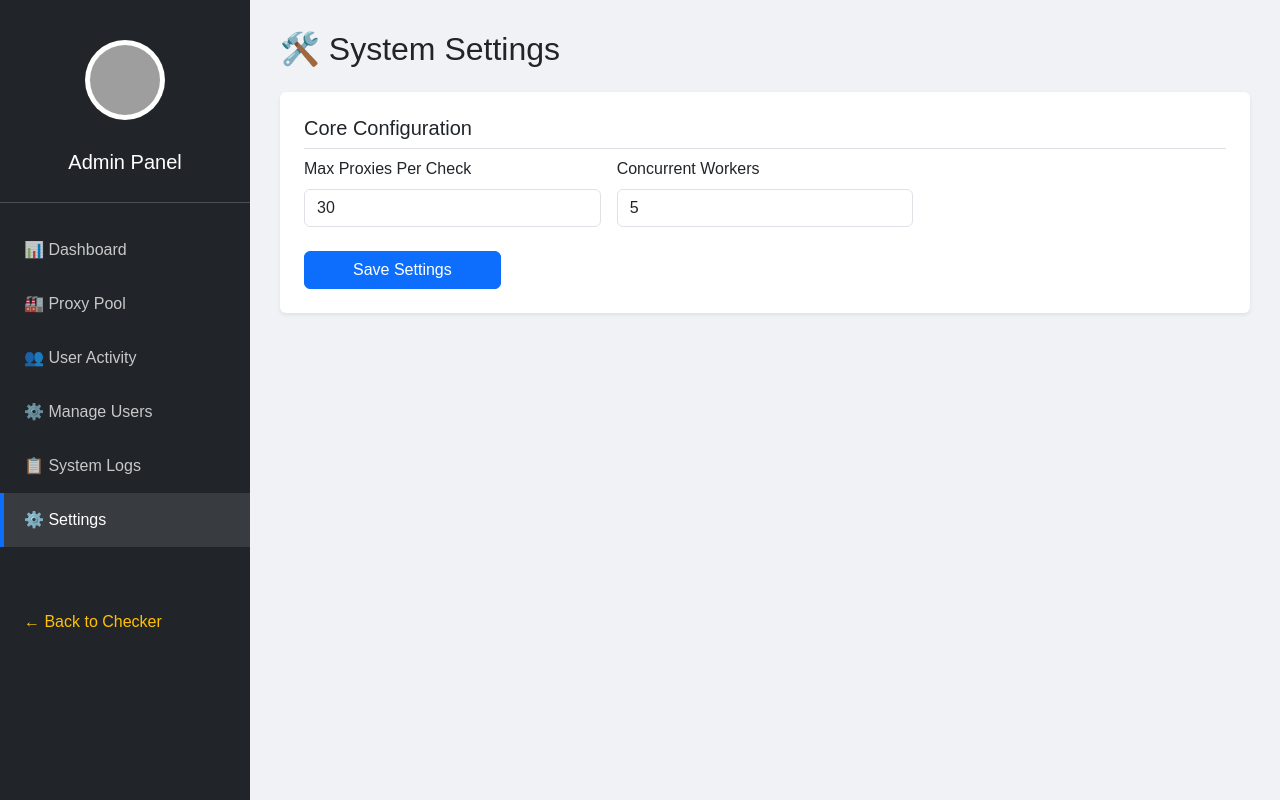
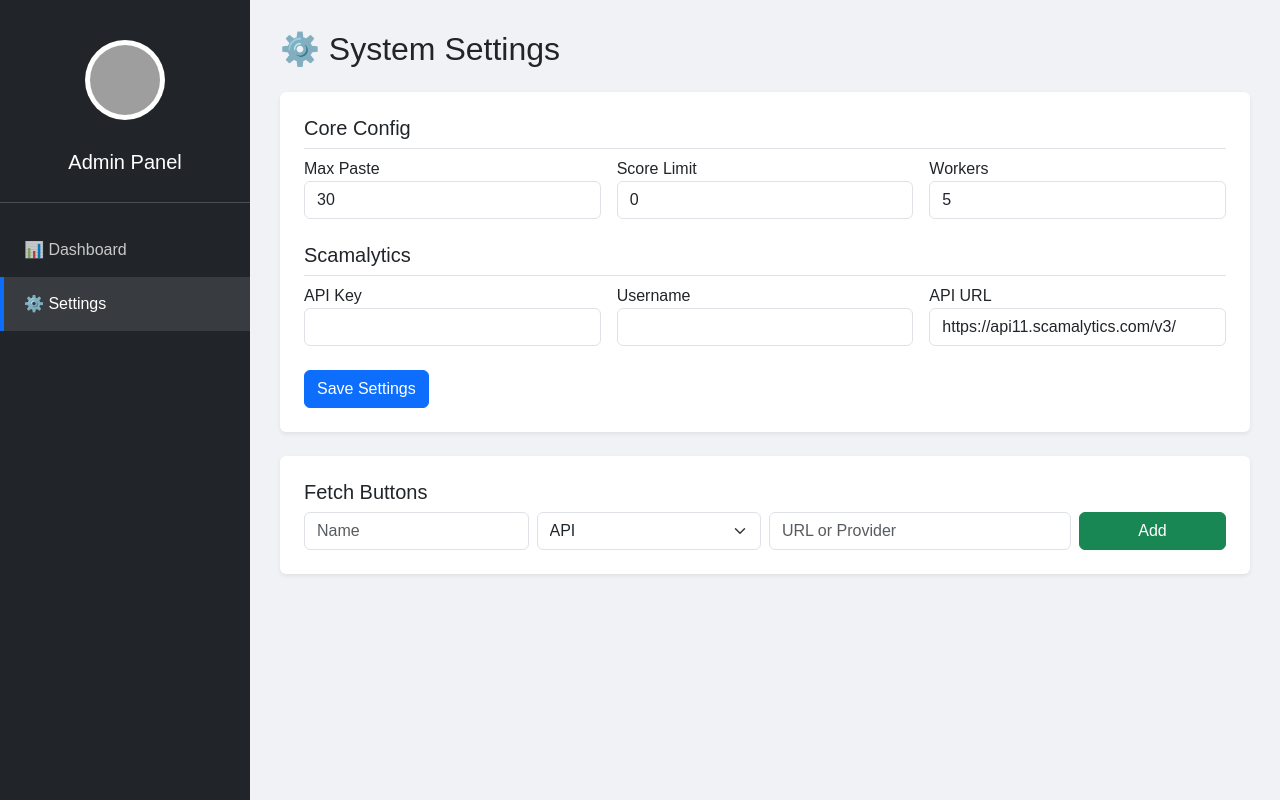
Before and after one commit to elishakip1/Vproxy-console, a Flask app: page /admin/settings in a window 1280 px wide. Run offline with Flask 3, Linux system fonts and the light colour scheme; the visitor is signed in with stand-in values (Sample User, id 1); grey boxes are pictures that could not be loaded.

Commit message:
Update admin_settings.html

```diff
--- a/templates/admin_settings.html
+++ b/templates/admin_settings.html
@@ -12,7 +12,7 @@
         .logo-link img { height: 70px; width: 70px; border-radius: 50%; object-fit: cover; display: block; }
         .sidebar-nav { list-style: none; padding: 0; margin-top: 20px; }
         .nav-link { display: block; padding: 15px 20px; color: rgba(255,255,255,.75); text-decoration: none; border-left: 4px solid transparent; }
-        .nav-link:hover, .nav-link.active { color: #fff; background: rgba(255,255,255,.1); border-left-color: #0d6efd; }
+        .nav-link.active { color: #fff; background: rgba(255,255,255,.1); border-left-color: #0d6efd; }
         .content-wrapper { margin-left: 250px; padding: 30px; }
     </style>
 </head>
@@ -24,24 +24,35 @@
     </div>
     <ul class="sidebar-nav">
         <li><a href="{{ url_for('admin') }}" class="nav-link">📊 Dashboard</a></li>
-        <li><a href="{{ url_for('admin_pool') }}" class="nav-link">🏭 Proxy Pool</a></li>
-        <li><a href="{{ url_for('admin_users') }}" class="nav-link">👥 User Activity</a></li>
-        <li><a href="{{ url_for('admin_users_manage') }}" class="nav-link">⚙️ Manage Users</a></li>
-        <li><a href="{{ url_for('admin_logs') }}" class="nav-link">📋 System Logs</a></li>
         <li><a href="{{ url_for('admin_settings') }}" class="nav-link active">⚙️ Settings</a></li>
-        <li class="mt-5"><a href="/" class="nav-link text-warning">← Back to Checker</a></li>
     </ul>
 </nav>
 <div class="content-wrapper">
-    <h2>🛠️ System Settings</h2>
+    <h2>⚙️ System Settings</h2>
     <div class="card p-4 shadow-sm border-0 mt-4">
         <form method="POST">
-            <h5 class="border-bottom pb-2">Core Configuration</h5>
+            <h5 class="border-bottom pb-2">Core Config</h5>
             <div class="row g-3 mb-4">
-                <div class="col-md-4"><label class="form-label">Max Proxies Per Check</label><input type="number" name="max_paste" class="form-control" value="{{ settings.MAX_PASTE }}"></div>
-                <div class="col-md-4"><label class="form-label">Concurrent Workers</label><input type="number" name="max_workers" class="form-control" value="{{ settings.MAX_WORKERS }}"></div>
+                <div class="col-md-4"><label>Max Paste</label><input type="number" name="max_paste" class="form-control" value="{{ settings.MAX_PASTE }}"></div>
+                <div class="col-md-4"><label>Score Limit</label><input type="number" name="fraud_score_level" class="form-control" value="{{ settings.FRAUD_SCORE_LEVEL }}"></div>
+                <div class="col-md-4"><label>Workers</label><input type="number" name="max_workers" class="form-control" value="{{ settings.MAX_WORKERS }}"></div>
             </div>
-            <button type="submit" class="btn btn-primary px-5">Save Settings</button>
+            <h5 class="border-bottom pb-2">Scamalytics</h5>
+            <div class="row g-3 mb-4">
+                <div class="col-md-4"><label>API Key</label><input name="scamalytics_api_key" class="form-control" value="{{ settings.SCAMALYTICS_API_KEY }}"></div>
+                <div class="col-md-4"><label>Username</label><input name="scamalytics_username" class="form-control" value="{{ settings.SCAMALYTICS_USERNAME }}"></div>
+                <div class="col-md-4"><label>API URL</label><input name="scamalytics_api_url" class="form-control" value="{{ settings.SCAMALYTICS_API_URL }}"></div>
+            </div>
+            <button type="submit" class="btn btn-primary">Save Settings</button>
+        </form>
+    </div>
+    <div class="card p-4 shadow-sm border-0 mt-4">
+        <h5>Fetch Buttons</h5>
+        <form action="{{ url_for('admin_add_button') }}" method="POST" class="row g-2">
+            <div class="col-md-3"><input name="name" class="form-control" placeholder="Name" required></div>
+            <div class="col-md-3"><select name="type" class="form-select"><option value="api">API</option><option value="pool">Pool</option></select></div>
+            <div class="col-md-4"><input name="target" class="form-control" placeholder="URL or Provider" required></div>
+            <div class="col-md-2"><button class="btn btn-success w-100">Add</button></div>
         </form>
     </div>
 </div>
```
